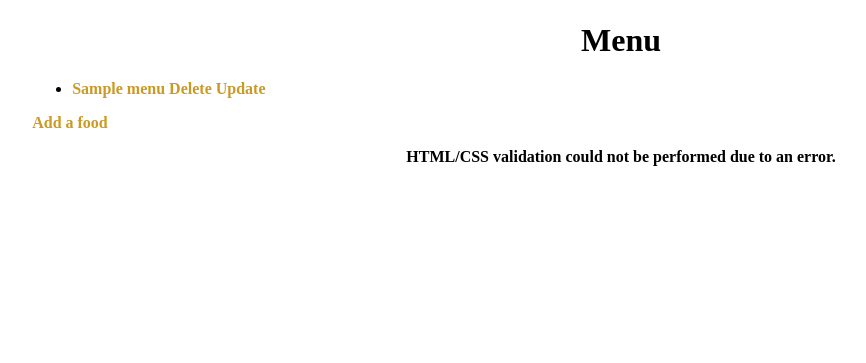
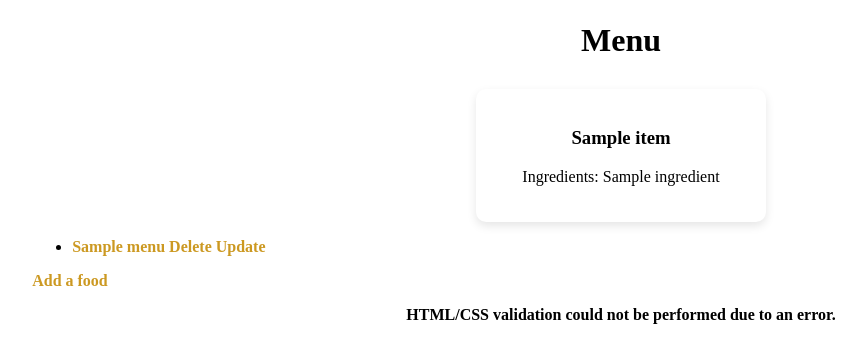
Before and after one commit to ACCDjangoGirls/culinary_webapp, a Django app: template core/templates/core/menu.html in a window 1280 px wide. Shown: the part 103-466 px from the top of the page, without its empty margins (19-885 px from the left). Run offline with Django 5.2, Linux system fonts and the light colour scheme; the template is opened without the code that fills it: most values are stand-ins (such as "Sample title", 1, 10 or a date in 2020).

Commit message:
Done with MenuRow

```diff
--- a/core/templates/core/menu.html
+++ b/core/templates/core/menu.html
@@ -3,6 +3,7 @@
 {% block content %}
 <h1> Menu </h1>
 
+{% include 'menurow.html' %}
 <ul>
     {% for f in menu_list %}
     <li>
--- /dev/null
+++ b/core/templates/core/menurow.html
@@ -0,0 +1,31 @@
+<div class="menu-row">
+  {% for item in menu_items %}
+    <div class="menu-card">
+      <h3>{{ item.foodName }}</h3>
+      <p>Ingredients:
+        {% for ingredient in item.ingredients.all %}
+          {{ ingredient.ingredientName }}{% if not forloop.last %}, {% endif %}
+        {% endfor %}
+      </p>
+    </div>
+  {% endfor %}
+</div>
+
+<style>
+  .menu-row {
+    display: flex;
+    flex-wrap: wrap;
+    gap: 20px;
+    justify-content: center;
+    margin-top: 30px;
+  }
+
+  .menu-card {
+    background-color: #fff;
+    padding: 20px;
+    width: 250px;
+    box-shadow: 0 4px 10px rgba(0,0,0,0.1);
+    border-radius: 10px;
+    text-align: center;
+  }
+</style>
--- a/core/views.py
+++ b/core/views.py
@@ -10,6 +10,10 @@
 class MenuView(generic.ListView):
     model = Menu
     template_name = 'menu.html'
+
+    def menu_view(request):
+    menu_items = Menu.objects.all()
+    return render(request, 'menurow.html', {'menu_items': menu_items})
 
 class AdminMenuCreateView(generic.edit.CreateView):
     model = Menu
```
